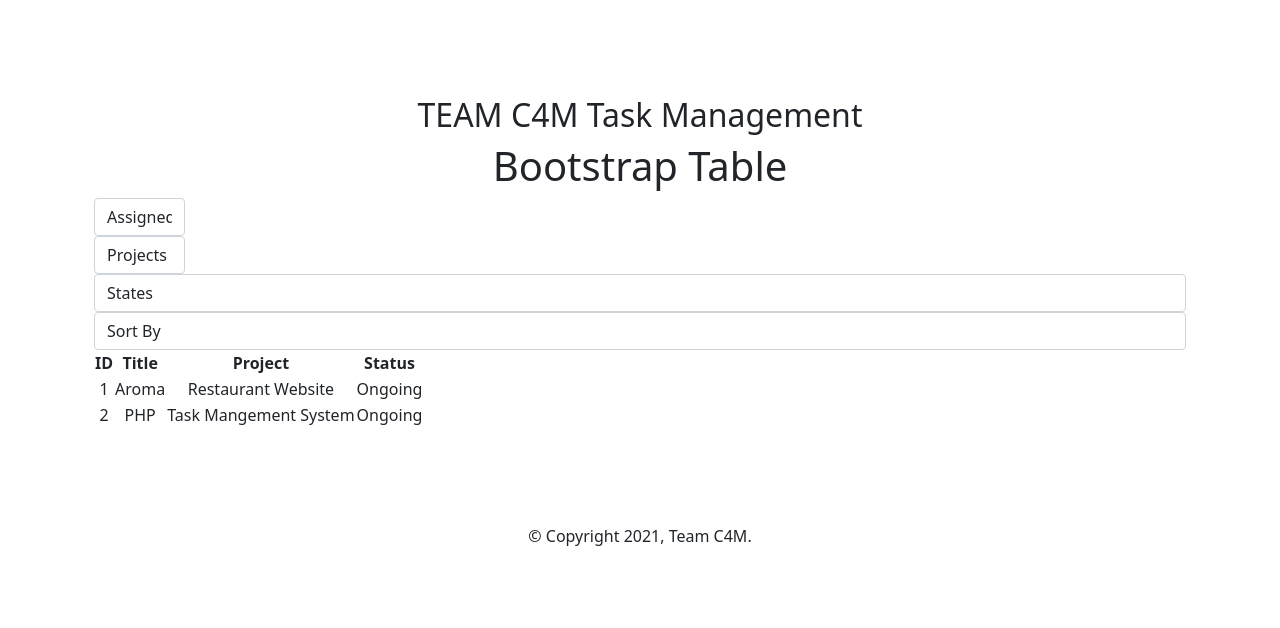
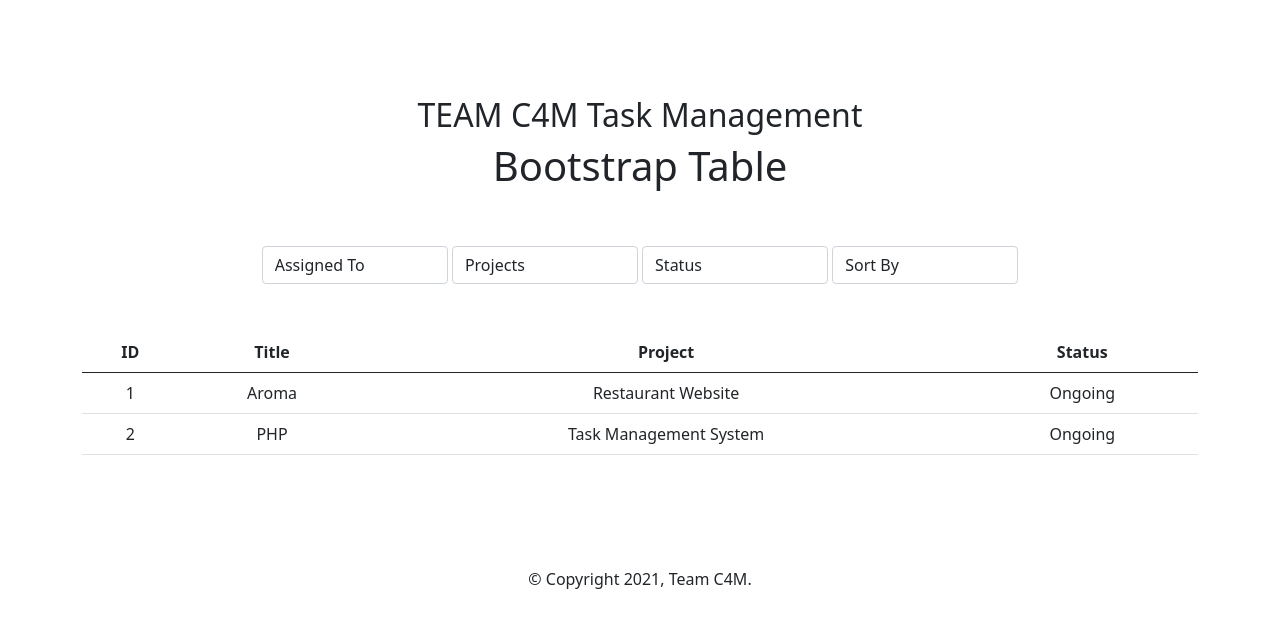
Before and after one commit to Mihoko1/cm4-taskmanagement, a PHP site: page /views/task-board.php in a window 1280 px wide. Shown: the part 121-749 px from the top of the page. Run offline with PHP 8.4, Linux system fonts and the light colour scheme.

Commit message:
Refill the css for task-board page

```diff
--- a/views/task-board.php
+++ b/views/task-board.php
@@ -8,38 +8,38 @@ insertHeader();
 <main class = "container container-login text-center my-5">
     <div class=" my-5">
         <h2>TEAM C4M Task Management</h2>
-        <div class="container">
-            <h1>Bootstrap Table</h1>
+        <h1>Bootstrap Table</h1>
+        <div class="container-fluid d-lg-flex pb-5  "></div>
 
-            <div id="toolbar" class = "col-1">
+            <div id="toolbar" class = "col-lg-2 d-inline-flex flex-md-fill">
                 <select class="form-control">
                     <option value="">Assigned To</option>
                 </select>
             </div>
-            <div id="toolbar" class = "col-1">
+            <div id="toolbar" class = "col-lg-2 d-inline-flex flex-md-fill">
                 <select class="form-control">
                     <option value="">Projects</option>
                 </select>
             </div>
-            <div id="toolbar">
+            <div id="toolbar" class ="col-lg-2 d-inline-flex flex-md-fill">
                 <select class="form-control">
-                    <option value="">States</option>
+                    <option value="">Status</option>
                 </select>
             </div>
-            <div id="toolbar">
-                <select class="form-control">
+            <div id="toolbar" class ="col-lg-2 d-inline-flex flex-md-fill">
+                <select class="form-control ">
                     <option value="">Sort By</option>
                 </select>
             </div>
-
-            <table id="table"
+        <div  class="table-responsive my-md-5">
+            <table class="table"
                    data-toggle="table"
                    data-search="true"
                    data-filter-control="true"
                    data-show-export="true"
                    data-click-to-select="true"
                    data-toolbar="#toolbar"
-                   class="table-responsive">
+                  >
                 <thead>
                 <tr>
                     <th data-field="id" >ID</th>
@@ -59,7 +59,7 @@ insertHeader();
                 <tr>
                     <td> 2</td>
                     <td>PHP</td>
-                    <td>Task Mangement System</td>
+                    <td>Task Management System</td>
                     <td>Ongoing</td>
                 </tr>
                 </tbody>
```
